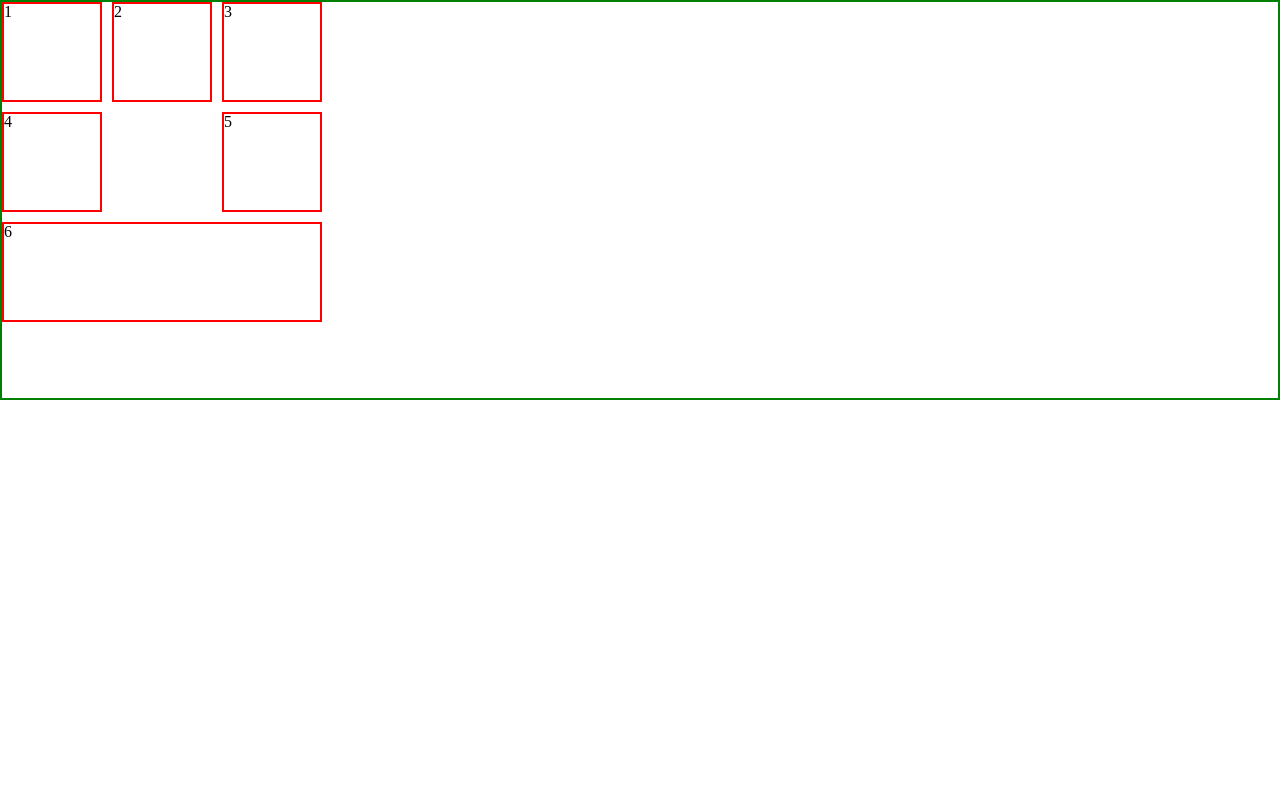
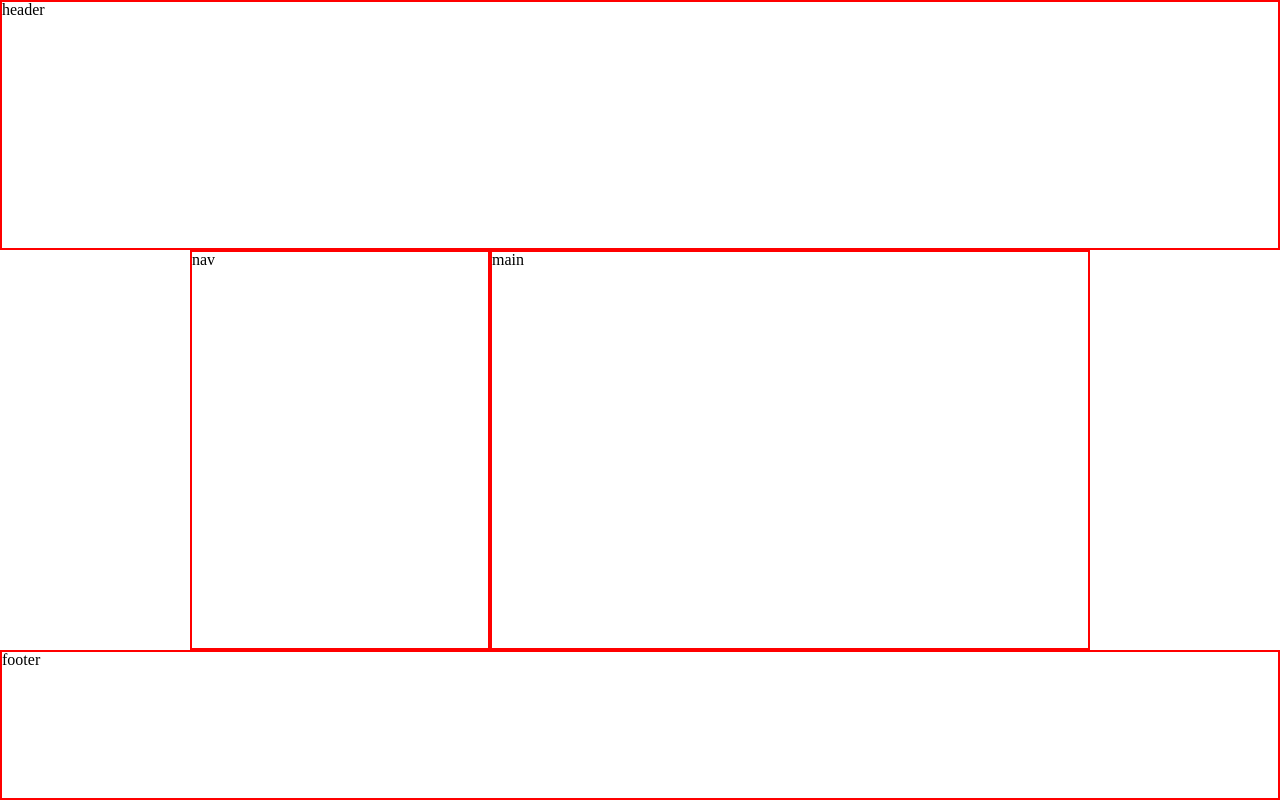
Before and after one commit to AnastasiiaKononova/Grid-lesson, a plain HTML site: page index.html in a window 1280 px wide. Drawn offline with Linux system fonts and the light colour scheme.

Commit message:
Add acsii graphics page structure ex

```diff
--- a/assets/css/style.css
+++ b/assets/css/style.css
@@ -2,7 +2,7 @@
   box-sizing: border-box;
 }
 
-.outer-container {
+/* .outer-container {
   border: 2px solid green;
   height: 400px;
 }
@@ -17,28 +17,46 @@
   grid-template-rows: repeat(3, 100px);
   gap: 10px;
 
+} */
+header, nav, main, footer {
+  border: 2px solid red;
+}
+body {
+  min-height: 100vh;
+  display: grid;
+  grid-template-columns: 1fr minmax(200px,300px) minmax(400px, 600px) 1fr;
+  grid-template-rows: 250px 1fr 150px;
+
   grid-template-areas:
-  'b1 b2 b3'
-  'b4 . b5'
-  'b6 b6 b6';
-  /* ASCII-грфика */
+  'pageHeader pageHeader pageHeader pageHeader'
+  '. pageNav pageMain .'
+  'pageFooter pageFooter pageFooter pageFooter';
 }
 
-.grid-child:nth-child(1) {
-  grid-area: b1;
+.header {
+  grid-area: pageHeader;
 }
-.grid-child:nth-child(2) {
-  grid-area: b2;
+
+.nav {
+  grid-area: pageNav;
 }
-.grid-child:nth-child(3) {
-  grid-area: b3;
+
+.main {
+  grid-area: pageMain;
 }
-.grid-child:nth-child(4) {
-  grid-area: b4;
+
+.footer {
+  grid-area: pageFooter ;
 }
-.grid-child:nth-child(5) {
-  grid-area: b5;
+
+@media  screen and (max-width:650px) {
+  body {
+    grid-template-columns: 1fr;
+    grid-template-rows: 250px auto 1fr 100px;
+    grid-template-areas:
+    'pageHeader'
+    'pageNav'
+    'pageMain'
+    'pageFooter';
+  }
 }
-.grid-child:nth-child(6) {
-  grid-area: b6;
-}
--- a/index.html
+++ b/index.html
@@ -8,7 +8,7 @@
     <link rel="stylesheet" href="./assets/css/style.css">
 </head>
 <body>
-    <div class="outer-container grid-parent">
+    <!-- <div class="outer-container grid-parent">
         <div class="inner-block grid-child">1</div>
         <div class="inner-block grid-child">2</div>
         <div class="inner-block grid-child">3</div>
@@ -16,7 +16,10 @@
         <div class="inner-block grid-child">5</div>
         <div class="inner-block grid-child">6</div>
 
-    </div>
-
+    </div> -->
+    <header class="header">header</header>
+    <nav class="nav">nav</nav>
+    <main class="main">main</main>
+    <footer class="footer">footer</footer>
 </body>
 </html>
```
